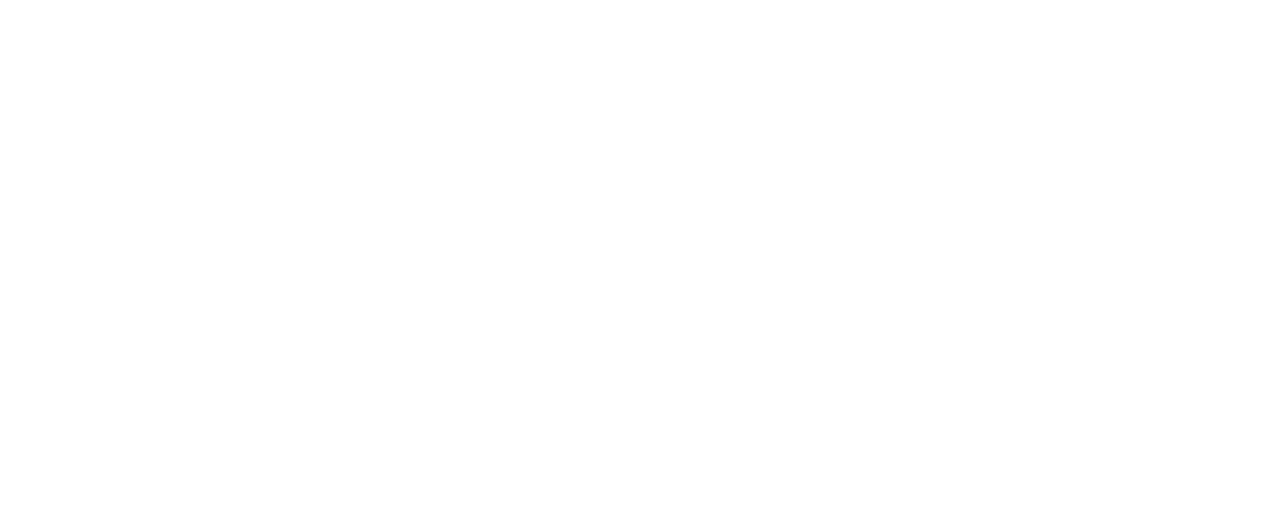
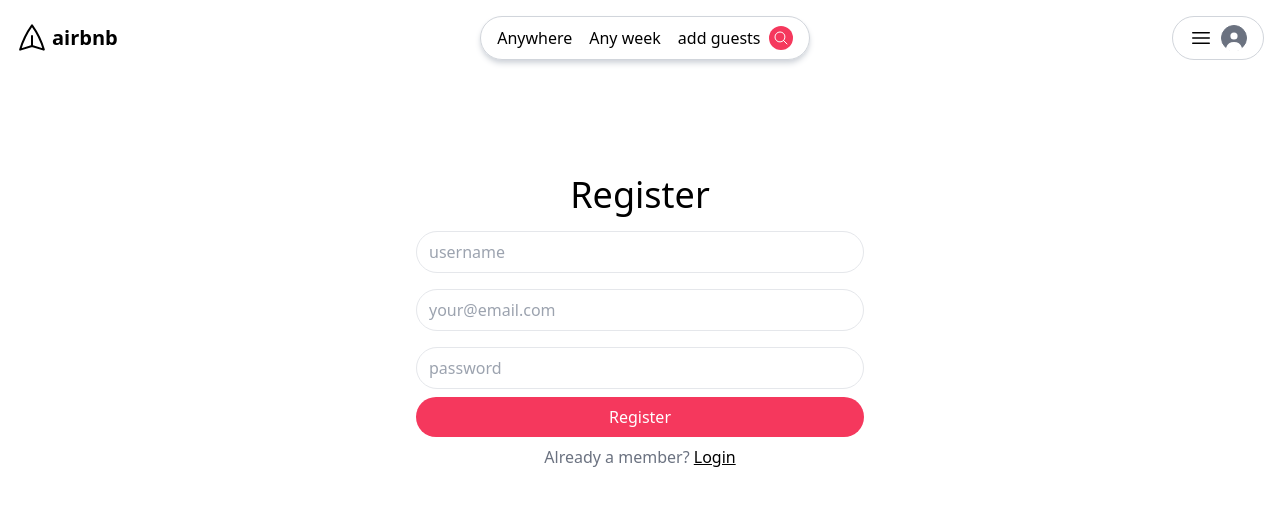
Before and after one commit to NguyenHHKiet/airbnb_booking_app_mern, a React (Vite) app in the folder client/: page /register in a window 1280 px wide. Before the commit this address had no page. Shown: the top 506 px of the page. Built offline with nearby package versions, Linux system fonts and the light colour scheme.

Commit message:
login register form

```diff
--- a/client/src/App.jsx
+++ b/client/src/App.jsx
@@ -1,11 +1,18 @@
 import React from "react";
 import { Route, Routes } from "react-router-dom";
-import Header from "../src/components/Header";
+import LoginPage from "./pages/LoginPage";
+import IndexPage from "./pages/IndexPage";
+import Layout from "./Layout";
+import RegisterPage from "./pages/RegisterPage";
 
 function App() {
   return (
     <Routes>
-      <Route index element={<Header />} />
+      <Route path="/" element={<Layout />}>
+        <Route index element={<IndexPage />} />
+        <Route path="/login" element={<LoginPage />} />
+        <Route path="/register" element={<RegisterPage />} />
+      </Route>
     </Routes>
   );
 }
--- /dev/null
+++ b/client/src/Layout.jsx
@@ -0,0 +1,14 @@
+import React from "react";
+import Header from "./components/Header";
+import { Outlet } from "react-router-dom";
+
+const Layout = () => {
+  return (
+    <div className="p-4 flex flex-col min-h-screen">
+      <Header />
+      <Outlet />
+    </div>
+  );
+};
+
+export default Layout;
--- a/client/src/components/Header.jsx
+++ b/client/src/components/Header.jsx
@@ -1,11 +1,12 @@
 /* eslint-disable prettier/prettier */
 import React from "react";
+import { Link } from "react-router-dom";
 
 const Header = () => {
   return (
     <div>
-      <head className="p-4 flex justify-between">
-        <a href="" className="flex items-center gap-1">
+      <head className="flex justify-between">
+        <a href="/" className="flex items-center gap-1">
           <svg
             xmlns="http://www.w3.org/2000/svg"
             fill="none"
@@ -43,7 +44,9 @@
             </svg>
           </button>
         </div>
-        <div className="flex items-center gap-2 border border-gray-300 rounded-full py-2 px-4 ">
+        <Link
+          to={"/login"}
+          className="flex items-center gap-2 border border-gray-300 rounded-full py-2 px-4 ">
           <svg
             xmlns="http://www.w3.org/2000/svg"
             fill="none"
@@ -66,7 +69,7 @@
               <path d="M10 8a3 3 0 100-6 3 3 0 000 6zM3.465 14.493a1.23 1.23 0 00.41 1.412A9.957 9.957 0 0010 18c2.31 0 4.438-.784 6.131-2.1.43-.333.604-.903.408-1.41a7.002 7.002 0 00-13.074.003z" />
             </svg>
           </div>
-        </div>
+        </Link>
       </head>
     </div>
   );
--- a/client/src/index.css
+++ b/client/src/index.css
@@ -1,3 +1,18 @@
 @tailwind base;
 @tailwind components;
 @tailwind utilities;
+
+input[type="text"],
+input[type="password"],
+input[type="email"] {
+    @apply w-full border my-2 py-2 px-3 rounded-full;
+}
+
+button {
+    @apply bg-gray-300;
+}
+
+button.primary {
+    background-color: #f5385d;
+    @apply bg-primary text-white p-2 w-full rounded-full;
+}
--- /dev/null
+++ b/client/src/pages/IndexPage.jsx
@@ -0,0 +1,7 @@
+import React from "react";
+
+const IndexPage = () => {
+  return <div>IndexPage</div>;
+};
+
+export default IndexPage;
--- /dev/null
+++ b/client/src/pages/LoginPage.jsx
@@ -0,0 +1,27 @@
+import React from "react";
+import { Link } from "react-router-dom";
+
+const LoginPage = () => {
+  return (
+    <div className=" grow flex items-center justify-around">
+      <div className="mb-64">
+        <h1 className="text-4xl text-center">Login</h1>
+        <form className="max-w-md mx-auto ">
+          <input type="email" name="email" placeholder="your@email.com" />
+          <input type="password" name="password" placeholder="password" />
+          <button type="submit" className="primary">
+            Login
+          </button>
+          <div className="text-center py-2 text-gray-500">
+            Don&apos;t have an account yet?{" "}
+            <Link className="underline text-black" to={"/register"}>
+              Register now
+            </Link>
+          </div>
+        </form>
+      </div>
+    </div>
+  );
+};
+
+export default LoginPage;
--- /dev/null
+++ b/client/src/pages/RegisterPage.jsx
@@ -0,0 +1,28 @@
+import React from "react";
+import { Link } from "react-router-dom";
+
+const RegisterPage = () => {
+  return (
+    <div className=" grow flex items-center justify-around">
+      <div className="mb-48">
+        <h1 className="text-4xl text-center">Register</h1>
+        <form className="max-w-md mx-auto mt-2">
+          <input type="text" name="name" placeholder="username" />
+          <input type="email" name="email" placeholder="your@email.com" />
+          <input type="password" name="password" placeholder="password" />
+          <button type="submit" className="primary">
+            Register
+          </button>
+          <div className="text-center py-2 text-gray-500">
+            Already a member?{" "}
+            <Link className="underline text-black" to={"/login"}>
+              Login
+            </Link>
+          </div>
+        </form>
+      </div>
+    </div>
+  );
+};
+
+export default RegisterPage;
```
Also changed, not shown: 1 other file (tests, documents, lock files or other folders).
